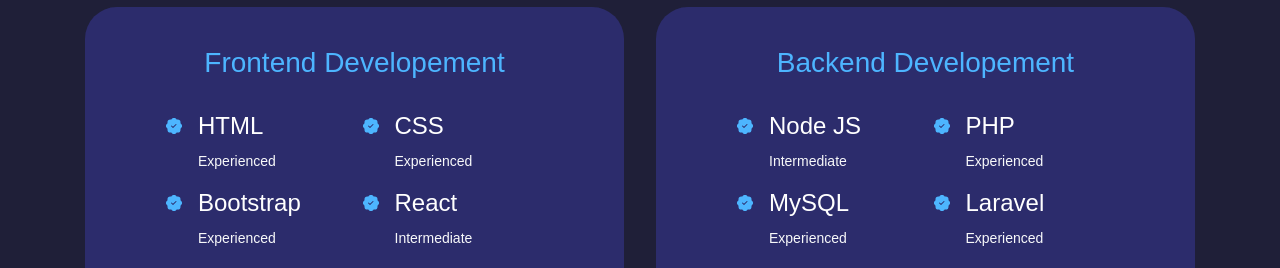
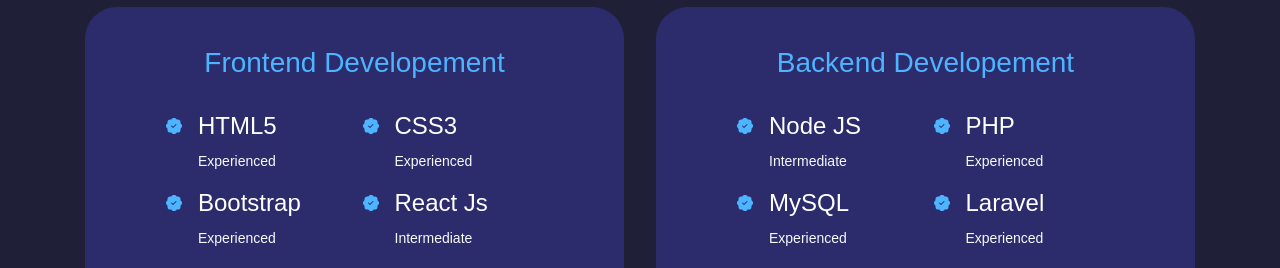
Before and after one commit to sakilbd/ReactJs-Portfolio, a React (Create React App) app: page / in a window 1280 px wide. Shown: the part 1692-1960 px from the top of the page. Built offline with nearby package versions, Linux system fonts and the light colour scheme.

Commit message:
experience updated

```diff
--- a/src/Components/experience/Experience.js
+++ b/src/Components/experience/Experience.js
@@ -16,14 +16,14 @@
               <article className="experience__details">
                 <BsFillPatchCheckFill className="experience_details-icon" />
                 <div>
-                  <h4>HTML</h4>
+                  <h4>HTML5</h4>
                   <small className="text-light">Experienced</small>
                 </div>
               </article>
               <article className="experience__details">
                 <BsFillPatchCheckFill className="experience_details-icon" />
                 <div>
-                  <h4>CSS</h4>
+                  <h4>CSS3</h4>
                   <small className="text-light">Experienced</small>
                 </div>
               </article>
@@ -37,7 +37,7 @@
               <article className="experience__details">
                 <BsFillPatchCheckFill className="experience_details-icon" />
                 <div>
-                  <h4>React</h4>
+                  <h4>React Js</h4>
                   <small className="text-light">Intermediate</small>
                 </div>
               </article>
--- a/src/Components/header/CTA.js
+++ b/src/Components/header/CTA.js
@@ -1,5 +1,6 @@
 import React, { Component } from 'react';
-import CV from '../../Assets/cv.pdf';
+// import CV from '../../Assets/cv.pdf';
+import CV from '../../Assets/Md_Sakiluzzaman_resume_Software Associate.pdf';
 import 'bootstrap/dist/css/bootstrap.min.css';
 
 
@@ -8,7 +9,7 @@
     render() {
         return (
             <div className="cta">
-                <a href={CV} download className="button ">Download CV</a>
+                <a href={CV} download="Md_Sakiluzzaman_resume_Software_Associate.pdf" className="button " >Download CV</a>
                 <a href="#contact" className="button button-primary">Let's Talk</a>
             </div>
         );
```
Also changed, not shown: 1 other file (tests, documents, lock files or other folders).
